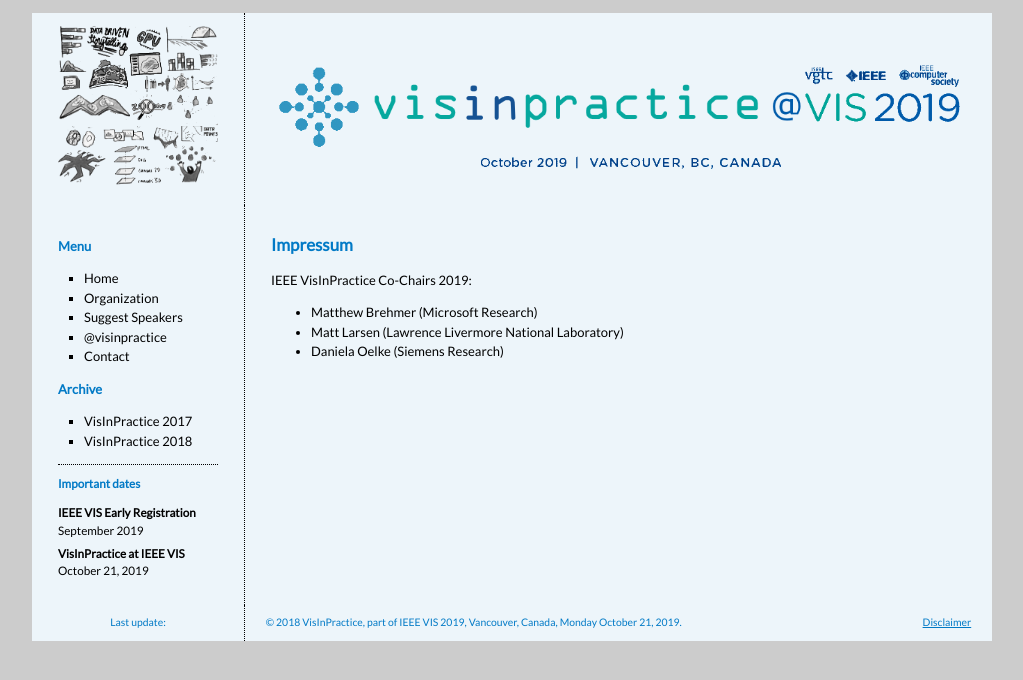
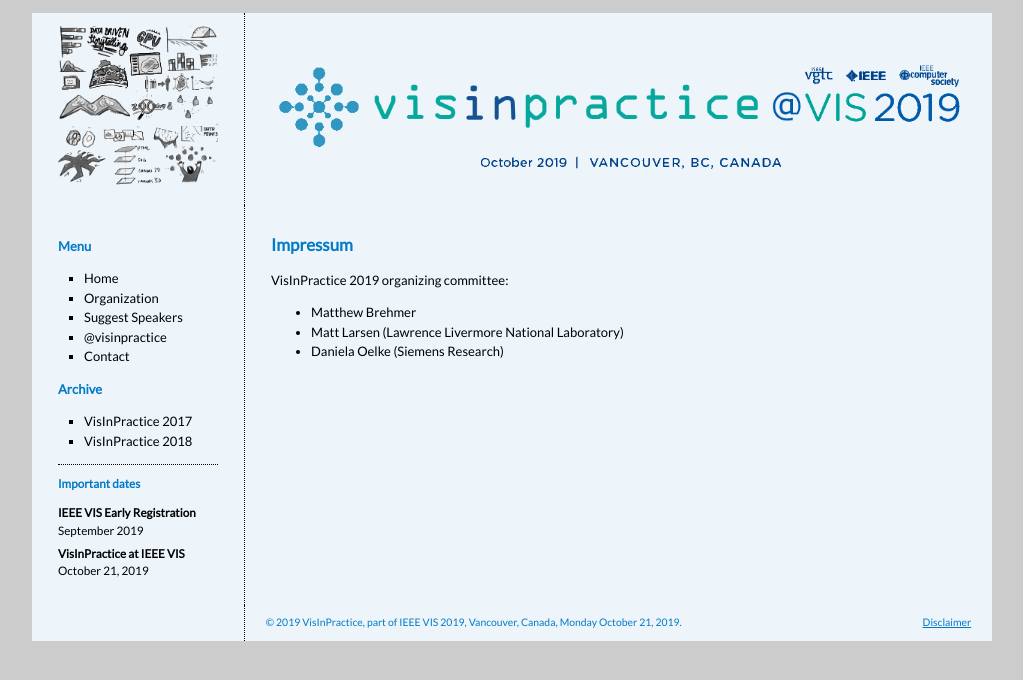
Before and after one commit to visinpractice/visinpractice.github.io, a Jekyll site: the page built from _pages/disclaimer.md, in a window 1280 px wide. Shown: the top 680 px of the page, without its empty margins (128-1151 px from the left). Built offline with Jekyll 4.4.1, drawn with Linux system fonts in a browser that asks for light colours.

Commit message:
organizer and footer updates

```diff
--- a/Gemfile
+++ b/Gemfile
@@ -1,5 +1,5 @@
 source "https://rubygems.org"
-ruby RUBY_VERSION
+# ruby RUBY_VERSION
 
 # Hello! This is where you manage which Jekyll version is used to run.
 # When you want to use a different version, change it below, save the
--- a/_layouts/default.html
+++ b/_layouts/default.html
@@ -178,11 +178,11 @@
 
   <footer>
     <aside>
-      Last update: {{ page.last_modified_at | date: '%b %e, %Y' }}
+      <!-- Last update: {{ page.last_modified_at | date: '%b %e, %Y' }} -->
     </aside>
     <article>
        <span style="float: left; ">
-	   © 2018 VisInPractice, part of IEEE VIS 2019, Vancouver, Canada, Monday October 21, 2019.
+	   © 2019 VisInPractice, part of IEEE VIS 2019, Vancouver, Canada, Monday October 21, 2019.
 	   </span>
 	   <span style="float: right;">
 	   <a href="disclaimer.html">Disclaimer</a>
--- a/_pages/disclaimer.md
+++ b/_pages/disclaimer.md
@@ -5,7 +5,7 @@
 
 # Impressum
 
-IEEE VisInPractice Co-Chairs 2019:
-* Matthew Brehmer (Microsoft Research)
+VisInPractice 2019 organizing committee:
+* Matthew Brehmer
 * Matt Larsen (Lawrence Livermore National Laboratory)
 * Daniela Oelke (Siemens Research)
```
Also changed, not shown: _pages/organization.md (+1 -1 lines), Gemfile.lock.
